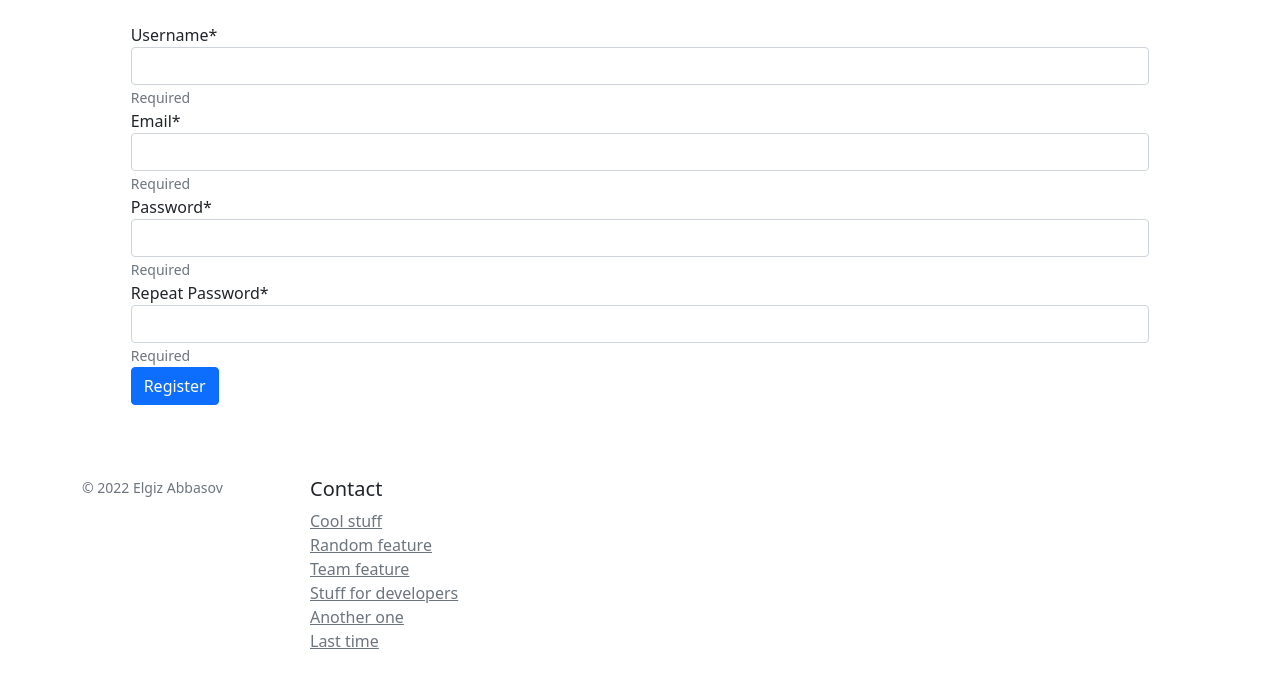
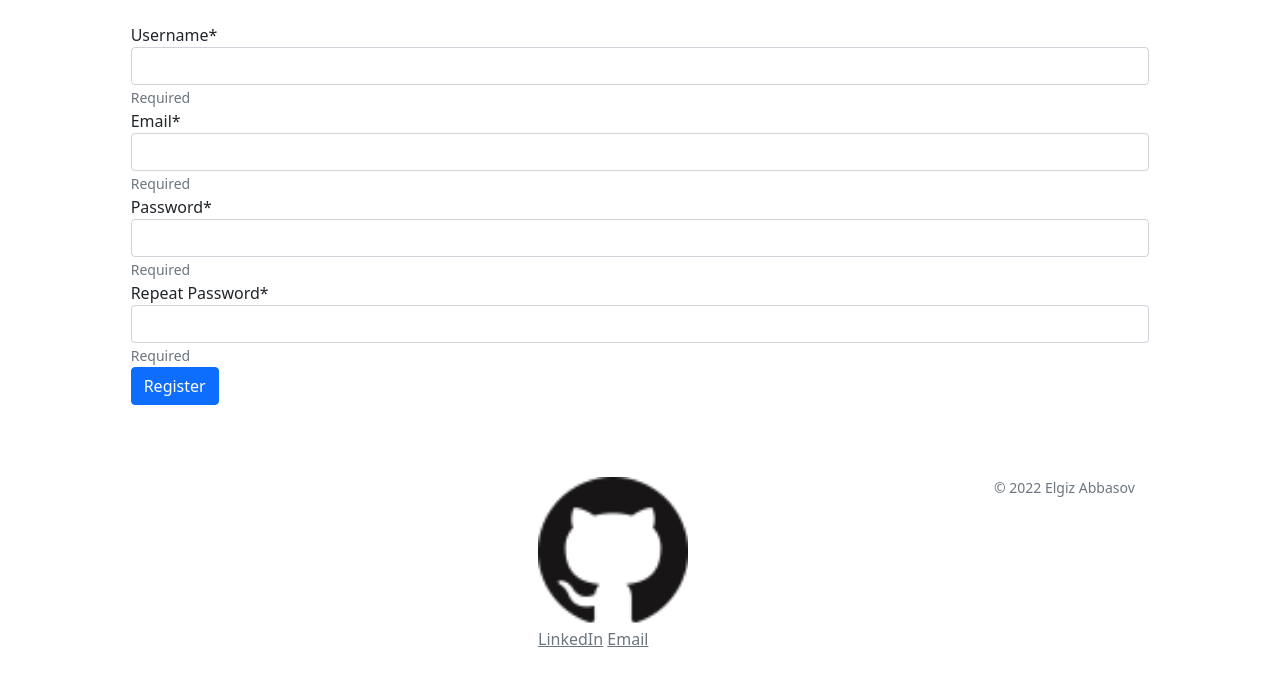
Before and after one commit to elgizabbasov/kicksale, a Django app: page /account/register/ in a window 1280 px wide. Shown: the part 68-756 px from the top of the page. Run offline with Django 3.2, Linux system fonts and the light colour scheme; data that the repository does not hold is empty; parts of the project's set-up code (start-up, migrations or seed data) failed here and were passed over; some libraries are stand-ins or nearby versions.

Commit message:
added footer links

```diff
--- a/templates/base.html
+++ b/templates/base.html
@@ -121,25 +121,25 @@
 
     <footer class="container py-5">
         <div class="row">
-            <div class="col-12 col-md">
-                <small class="d-block mb-3 text-muted">&copy; 2022 Elgiz Abbasov</small>
-            </div>
-            <div class="col-6 col-md">
-                <h5>Contact</h5>
-                <ul class="list-unstyled text-small">
-                    <li><a class="link-secondary" href="#">Cool stuff</a></li>
-                    <li><a class="link-secondary" href="#">Random feature</a></li>
-                    <li><a class="link-secondary" href="#">Team feature</a></li>
-                    <li><a class="link-secondary" href="#">Stuff for developers</a></li>
-                    <li><a class="link-secondary" href="#">Another one</a></li>
-                    <li><a class="link-secondary" href="#">Last time</a></li>
-                </ul>
-            </div>
             <div class="col-6 col-md">
             </div>
             <div class="col-6 col-md">
             </div>
             <div class="col-6 col-md">
+                <ul class="list-unstyled text-small">
+                    <li style="display: inline">
+                        <a class="link-secondary" href="https://github.com/elgizabbasov">
+                            <img src="{% static "media/GitHub.png" %}" width="150px">
+                        </a>
+                    </li>
+                    <li style="display: inline"><a class="link-secondary" href="https://www.linkedin.com/in/elgizabbasov/">LinkedIn</a></li>
+                    <li style="display: inline"><a class="link-secondary" href="mailto:elgizabbasov2001@gmail.com">Email</a></li>
+                </ul>
+            </div>
+            <div class="col-6 col-md">
+            </div>
+            <div class="col-12 col-md">
+                <small class="d-block mb-3 text-muted">&copy; 2022 Elgiz Abbasov</small>
             </div>
         </div>
     </footer>
```
Also changed, not shown: static/media/GitHub.png (added).
